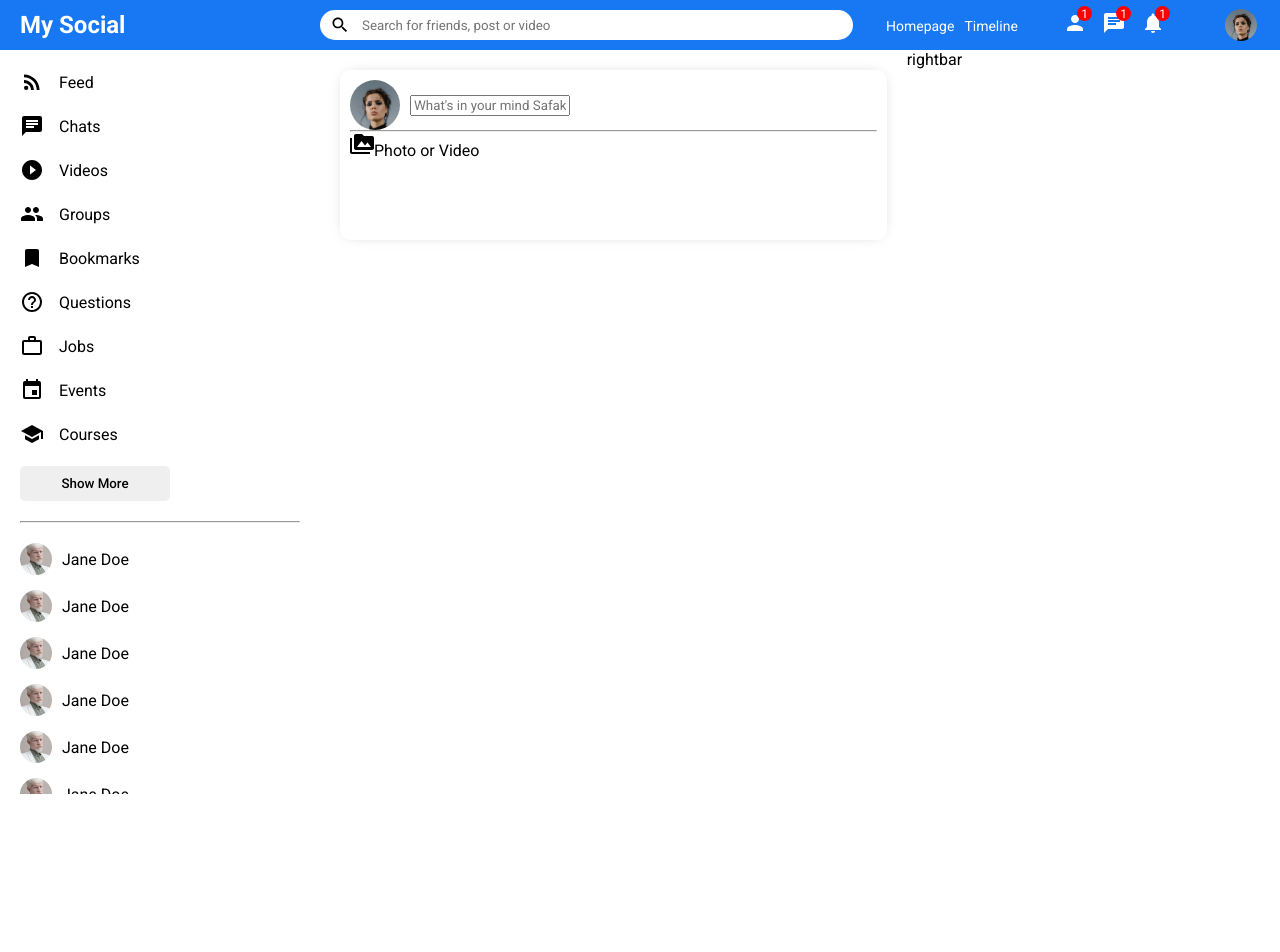
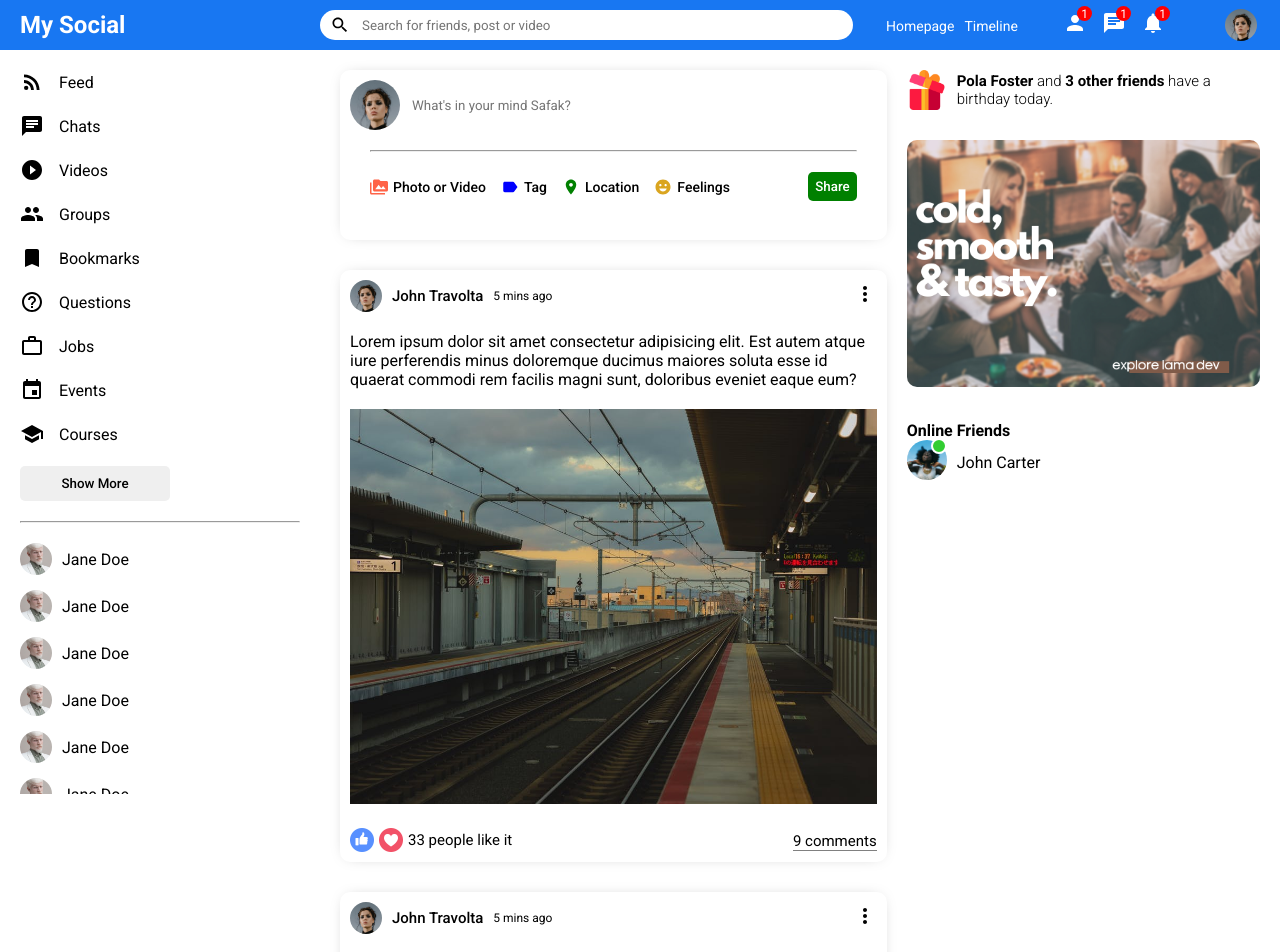
Before and after one commit to lbeketl/mern-social-media-app, a React (Create React App) app in the folder social-media-client/: page / in a window 1280 px wide. Shown: the top 952 px of the page. Before the commit the page ends 800 px from the top, so only its background shows below. Built offline with nearby package versions, Linux system fonts and the light colour scheme.

Commit message:
Commit 1.22.48

```diff
--- a/social-media-client/src/components/feed/Feed.jsx
+++ b/social-media-client/src/components/feed/Feed.jsx
@@ -1,11 +1,20 @@
 import './feed.css';
 import Share from '../share/Share';
+import Post from '../post/Post';
 
 function Feed() {
   return (
     <div className="feed">
       <div className="feedWrapper">
         <Share/>
+        <Post/>
+        <Post/>
+        <Post/>
+        <Post/>
+        <Post/>
+        <Post/>
+        <Post/>
+        <Post/>
       </div>
     </div>
   )
--- /dev/null
+++ b/social-media-client/src/components/post/Post.jsx
@@ -0,0 +1,37 @@
+import './post.css';
+import { MoreVert } from '@material-ui/icons';
+
+function Post() {
+  return (
+    <div className="post">
+      <div className="postWrapper">
+        <div className="postTop">
+          <div className="postTopLeft">
+            <img className="postProfileImg" src="/assets/person/1.jpeg" alt="" />
+            <span className="postUsername">John Travolta</span>
+            <span className="postDate"> 5 mins ago</span>
+          </div>
+          <div className="postTopRight">
+            <MoreVert/>
+          </div>
+        </div>
+        <div className="postCenter">
+          <span className="postText">Lorem ipsum dolor sit amet consectetur adipisicing elit. Est autem atque iure perferendis minus doloremque ducimus maiores soluta esse id quaerat commodi rem facilis magni sunt, doloribus eveniet eaque eum?</span>
+          <img className="postImg" src="/assets/post/1.jpeg" alt="" />
+        </div>
+        <div className="postBottom">
+          <div className="postBottomLeft">
+            <img className="likeIcon" src="/assets/like.png" alt="" />
+            <img className="likeIcon" src="/assets/heart.png" alt="" />
+            <span className="postLikeCounter">33 people like it</span>
+          </div>
+          <div className="postBottomRight">
+            <span className="postCommentText"> 9 comments</span>
+          </div>
+        </div>
+      </div>
+    </div>
+  )
+}
+
+export default Post
--- /dev/null
+++ b/social-media-client/src/components/post/post.css
@@ -0,0 +1,77 @@
+.post {
+  width: 100%;
+  border-radius: 10px;
+  box-shadow: 0 0 16px -8px rgba(0, 0, 0, 0.37);
+  margin: 30px 0;
+}
+
+.postWrapper {
+  padding: 10px;
+}
+
+.postTop {
+  display: flex;
+  align-items: center;
+  justify-content: space-between;
+}
+
+.postTopLeft {
+  display: flex;
+  align-items: center;
+}
+
+.postProfileImg {
+  width: 32px;
+  height: 32px;
+  border-radius: 50%;
+  object-fit: cover;
+}
+
+.postUsername {
+  font-size: 15px;
+  font-weight: 500;
+  margin: 0 10px;
+}
+
+.postDate {
+  font-size: 12px;
+}
+
+.postCenter {
+  margin: 20px 0;
+}
+
+.postImg {
+  margin-top: 20px;
+  width: 100%;
+  max-height: 500px;
+  object-fit: contain;
+}
+
+.postBottom {
+  display: flex;
+  align-items: center;
+  justify-content: space-between;
+}
+
+.postBottomLeft {
+  display: flex;
+  align-items: center;
+}
+
+.likeIcon {
+  width: 24px;
+  height: 24px;
+  cursor: pointer;
+  margin-right: 5px;
+}
+
+.postLikeCounter {
+  font-size: 15px;
+}
+
+.postCommentText {
+  cursor: pointer;
+  border-bottom: 1px solid gray;
+  font-size: 15px;
+}
--- a/social-media-client/src/components/rightbar/Rightbar.jsx
+++ b/social-media-client/src/components/rightbar/Rightbar.jsx
@@ -3,7 +3,25 @@
 function Rightbar() {
   return (
     <div className="rightbar">
-      rightbar
+      <div className="rightbarWrapper">
+        <div className="birthdayContainer">
+          <img className="birthdayImg" src="assets/gift.png" alt="" />
+          <span className="birthdayText">
+            <b>Pola Foster</b> and <b>3 other friends</b> have a birthday today.
+          </span>
+        </div>
+        <img className="rightbarAd" src="assets/ad.png" alt="" />
+        <h4 className="rightbarTitle">Online Friends</h4>
+        <ul className="rightbarFriendList">
+          <li className="rightbarFriend">
+            <div className="rightbarProfileImgContainer">
+              <img className="rightbarProfileImg" src="assets/person/3.jpeg" alt=""  />
+              <span className="rightbarOnline"></span>
+            </div>
+            <span className="rightbarUsername">John Carter</span>
+          </li>
+        </ul>
+      </div>
     </div>
   )
 }
--- a/social-media-client/src/components/rightbar/rightbar.css
+++ b/social-media-client/src/components/rightbar/rightbar.css
@@ -1,3 +1,66 @@
 .rightbar {
   flex: 3.5;
 }
+
+.rightbarWrapper {
+  padding: 20px 20px 0 0;
+}
+
+.birthdayContainer {
+  display: flex;
+  align-items: center;
+}
+
+.birthdayImg {
+  width: 40px;
+  height: 40px;
+  margin-right: 10px;
+}
+
+.birthdayText {
+  font-weight: 300;
+  font-size: 15px;
+}
+
+.rightbarAd {
+  width: 100%;
+  border-radius: 10px;
+  margin: 30px 0;
+}
+
+.rightbarFriendList {
+  padding: 0;
+  margin: 0;
+  list-style: none;
+}
+
+.rightbarFriend {
+  display: flex;
+  align-items: center;
+  margin-bottom: 15px;
+}
+
+.rightbarProfileImgContainer {
+  margin-right: 10px;
+  position: relative;
+}
+
+.rightbarProfileImg {
+  width: 40px;
+  height: 40px;
+  border-radius: 50%;
+  object-fit: cover;
+  position: relative;
+}
+
+.rightbarOnline {
+  width: 12px;
+  height: 12px;
+  border-radius: 50%;
+  background: limegreen;
+  position: absolute;
+  top: -2px;
+  right: 0;
+  border: 2px solid white;
+
+}
--- a/social-media-client/src/components/share/Share.jsx
+++ b/social-media-client/src/components/share/Share.jsx
@@ -1,5 +1,5 @@
 import './share.css';
-import { PermMedia } from '@material-ui/icons';
+import { PermMedia, Label, Room, EmojiEmotions } from '@material-ui/icons';
 
 function Share() {
   return (
@@ -7,16 +7,31 @@
       <div className="shareWrapper">
         <div className="shareTop">
           <img className="shareProfileImg" src="/assets/person/1.jpeg" alt="" />
-          <input className="shareinput" type="text" placeholder="What's in your mind Safak?" />
+          <input className="shareInput" type="text" placeholder="What's in your mind Safak?" />
         </div>
         <hr className="shareHr" />
-        <div className="shareButton">
+        <div className="shareButtons">
           <div className="shareOptions">
             <div className="shareOption">
-              <PermMedia/>
+              <PermMedia htmlColor="tomato" className="shareIcon"/>
               <span className="shareOptionText">Photo or Video</span>
             </div>
+            <div className="shareOption">
+              <Label htmlColor="blue" className="shareIcon"/>
+              <span className="shareOptionText">Tag</span>
+            </div>
+            <div className="shareOption">
+              <Room htmlColor="green" className="shareIcon"/>
+              <span className="shareOptionText">Location</span>
+            </div>
+            <div className="shareOption">
+              <EmojiEmotions htmlColor="goldenrod" className="shareIcon"/>
+              <span className="shareOptionText">Feelings</span>
+            </div>
           </div>
+          <button className="shareButton">
+            Share
+          </button>
         </div>
       </div>
     </div>
--- a/social-media-client/src/components/share/share.css
+++ b/social-media-client/src/components/share/share.css
@@ -21,3 +21,60 @@
   object-fit: cover;
   margin-right: 10px;
 }
+
+.shareInput {
+  border: none;
+  width: 80%;
+}
+
+.shareInput:focus {
+  outline: none;
+}
+
+.shareHr {
+  margin: 20px;
+}
+
+.shareButton {
+  display: flex;
+  align-items: center;
+  justify-content: space-between;
+}
+
+.shareOptions {
+  display: flex;
+  margin-left: 20px;
+}
+
+.shareOption {
+  display: flex;
+  align-items: center;
+  margin-right: 15px;
+  cursor: pointer;
+}
+
+.shareIcon {
+  font-size: 18px !important;
+  margin-right: 5px;
+}
+
+.shareOptionText {
+  font-size: 14px;
+  font-weight: 500;
+}
+
+.shareButtons {
+  display: flex;
+  justify-content: space-between;
+}
+
+.shareButton {
+  border: none;
+  padding: 7px;
+  border-radius: 5px;
+  background-color: green;
+  font-weight: 500;
+  cursor: pointer;
+  margin-right: 20px;
+  color: white;
+}
--- a/social-media-client/src/components/sidebar/sidebar.css
+++ b/social-media-client/src/components/sidebar/sidebar.css
@@ -2,6 +2,8 @@
   flex: 3;
   height: 93vh;
   overflow-y: scroll;
+  position: sticky;
+  top: 50px;
 }
 
 ::-webkit-scrollbar {
```
